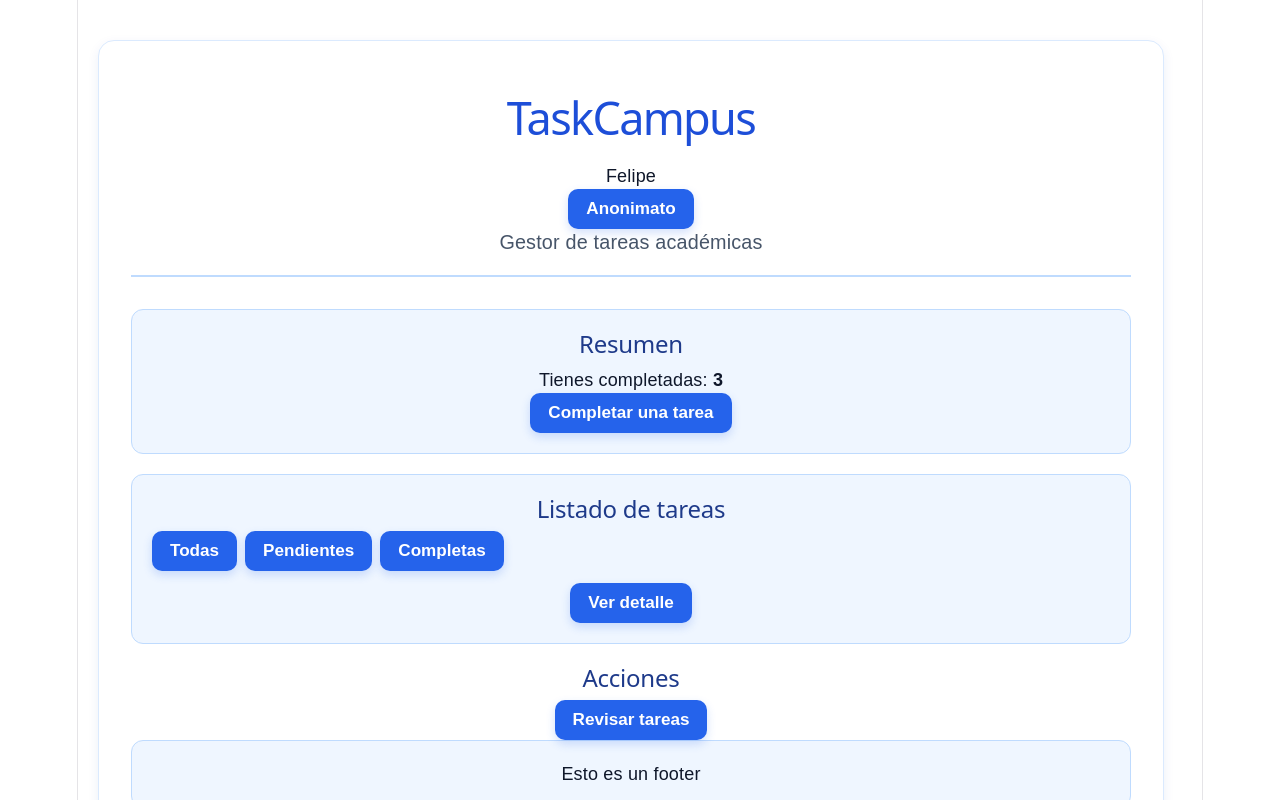
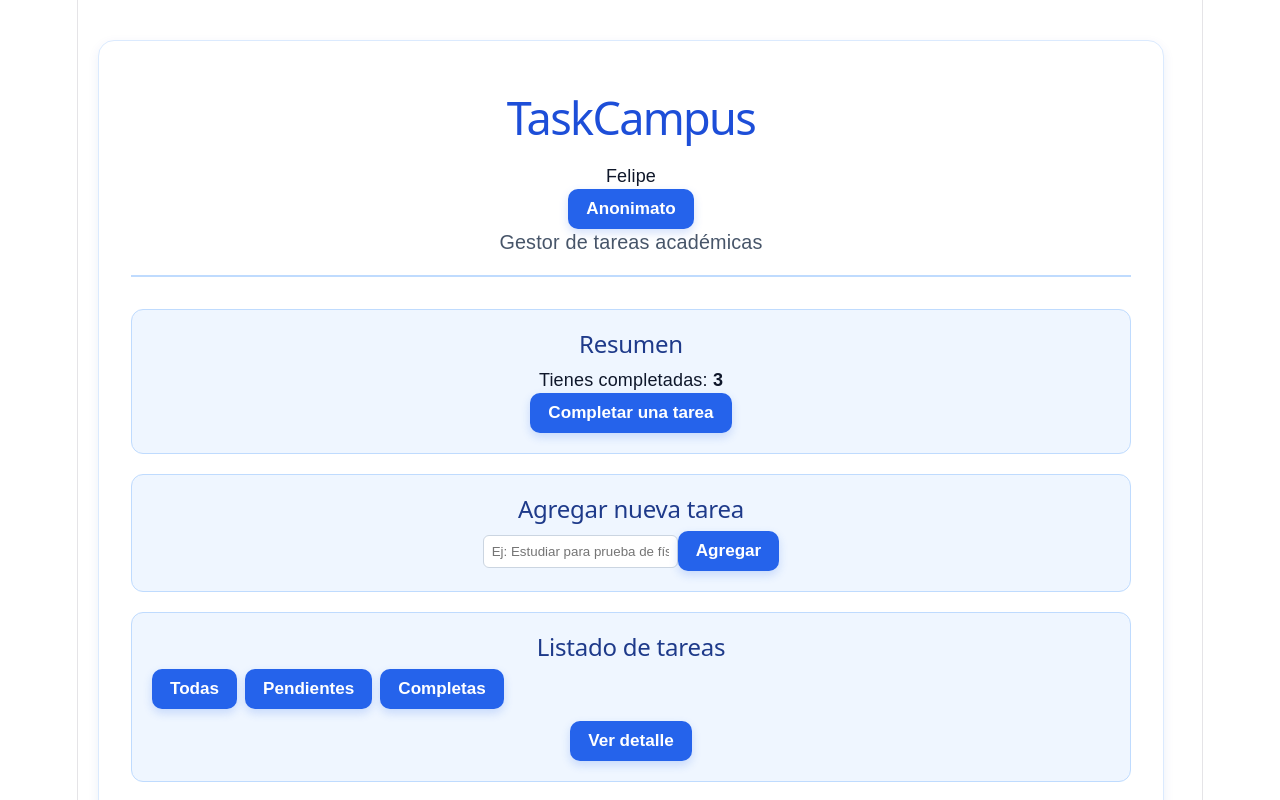
Before and after one commit to felipeIGF0/react_tutorialLAB, a React (Vite) app in the folder taskcampus/: page / in a window 1280 px wide. Shown: the top 800 px of the page. Built offline with nearby package versions, Linux system fonts and the light colour scheme.

Commit message:
TutorialReaact09 a mitad

```diff
--- a/taskcampus/src/App.jsx
+++ b/taskcampus/src/App.jsx
@@ -1,18 +1,43 @@
-import { useState } from "react";
-import './App.css'
+import { useState, useEffect } from "react";
+import './App.css';
 
-import Header from "./components/Header"
-import TaskSummary from "./components/TaskSummary"
-import TaskList from "./components/TaskList"
-import Footer from "./components/Footer"
-import AcctionButton from "./components/ActionButton"
+import Header from "./components/Header";
+import TaskSummary from "./components/TaskSummary";
+import TaskList from "./components/TaskList";
+import Footer from "./components/Footer";
+import AcctionButton from "./components/ActionButton";
+import TaskForm from "./components/TaskForm";
 
 const App = () => {
-  const [tareas, setTareas] = useState([
-    { id: 1, titulo: "Aprender qué es React", completada: false },
-    { id: 2, titulo: "Crear un proyecto con Vite", completada: true },
-    { id: 3, titulo: "Practicar JSX", completada: false }
-  ])
+  const [tareas, setTareas] = useState(() => {
+    const guardadas = localStorage.getItem("taskcampus-tareas");
+    return guardadas
+      ? JSON.parse(guardadas)
+      : [
+        { id: 1, titulo: "Aprender qué es React", completada: false },
+        { id: 2, titulo: "Crear un proyecto con Vite", completada: true },
+        { id: 3, titulo: "Practicar JSX", completada: false }
+      ];
+    });
+
+  const [usuario, setUsuario] = useState("Felipe");
+
+  useEffect(() => {
+    localStorage.setItem("textcampus-tareas", JSON.stringify(tareas));
+  }, [tareas]);
+
+  useEffect(() => {
+    const pendientes = tareas.filter((t) => !t.completada).length;
+    document.title = `TaskCampus (${pendientes} pendientes)`;
+  }, [tareas]);
+
+  const agregarTarea = (titulo) => {
+    const nuevaTarea = {
+      id: Date.now(),
+      titulo,
+      completada: false
+    };
+  };
 
   const completarTarea = (id) => {
     setTareas(
@@ -24,11 +49,9 @@ const App = () => {
     )
   }
 
-  const [usuario, setUsuario] = useState("Felipe");
-
   const usuarioAnonimo = () => {
     setUsuario("Usuario anonimo");
-  }
+  };
 
   return (
     <main className="app-container">
@@ -44,8 +67,11 @@ const App = () => {
         total={tareas.length}
       />
 
+      <TaskForm onAgregar={agregarTarea}/>
+
       <TaskList
-        tareas={tareas} onCompletar={completarTarea}
+        tareas={tareas}
+        onCompletar={completarTarea}
       />
 
       <AcctionButton/>
@@ -55,6 +81,6 @@ const App = () => {
       />
     </main>
   )
-}
+};
 
 export default App
--- /dev/null
+++ b/taskcampus/src/components/TaskForm.jsx
@@ -0,0 +1,40 @@
+import { useState } from "react";
+
+const TaskForm = ({ onAgregar }) => {
+    const [titulo, setTitulo] = useState("");
+    const [error, setError] = useState("");
+    const handleSubmit = (e) => {
+        e.preventDefault();
+
+        if (titulo.trim() === "") {
+            setError("El titulo de la tarea no puede estar vacio.");
+            return;
+        }
+
+        onAgregar(titulo.trim());
+        setTitulo("");
+        setError("");
+    };
+
+    return (
+        <form onSubmit={handleSubmit} className="card">
+          <h2 className="section-title">Agregar nueva tarea</h2>
+
+          <div>
+            <input
+              type="text"
+              value={titulo}
+              onChange={(e) => setTitulo(e.target.value)}
+              placeholder="Ej: Estudiar para prueba de física"
+              style={{ flex: 1, padding: "8px", borderRadius: "6px", border: "1px solid #cbd5e1" }}
+            />
+
+            <button className="task-button" type="submit">Agregar</button>
+          </div>
+
+          {error && <p style={{ color: "red", fontSize: "0.875rem"}}>{error}</p>}
+        </form>
+    );
+};
+
+export default TaskForm;
--- a/taskcampus/src/components/TaskList.jsx
+++ b/taskcampus/src/components/TaskList.jsx
@@ -4,7 +4,7 @@ function showTask(taskName) {
     alert(`Has seleccionado la tarea: ${taskName}`)
 }
 
-const TaskList = ({ tareas, onCompletar }) => {
+const TaskList = ({ tareas, onCompletar, error }) => {
     const [mostrarDetalle, setMostrarDetalle] = useState(false);
     const [filtro, setFiltro] = useState("todas");
 
```
